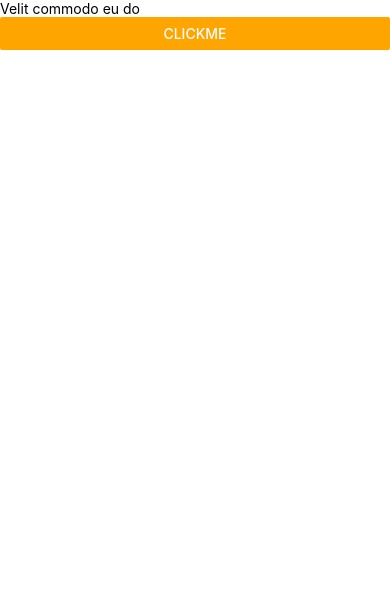
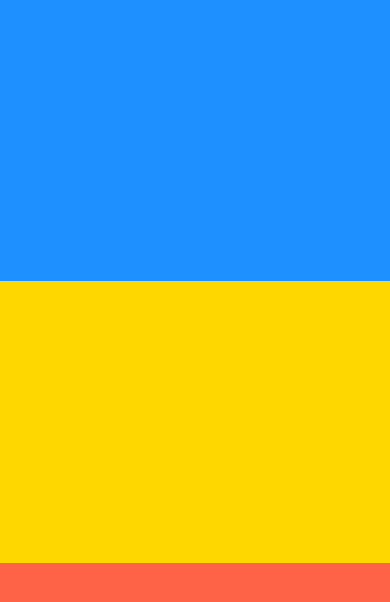
Before and after one commit to tirthankarkundu17/ReactNative-DoneWithIt, a React Native app: screen / in a window 390 px wide. Shown: the top 602 px of the page. Built offline with nearby package versions, Linux system fonts and the light colour scheme; grey boxes are pictures that could not be loaded.

Commit message:
Flex basic

```diff
--- a/App.js
+++ b/App.js
@@ -16,61 +16,31 @@ import {
 } from "react-native";
 
 export default function App() {
-  // console.log(require("./assets/icon.png"));
-
-  const handlePress = () => {
-    console.log("Clicked");
-  };
-
   return (
-    <SafeAreaView style={styles.container}>
-      <Text numberOfLines={1} onPress={handlePress}>
-        Velit commodo eu do
-      </Text>
-
-      <TouchableOpacity onPress={() => console.log("CK")}>
-        <Image
-          // blurRadius={5}
-          fadeDuration={1000} //works only on android
-          style={styles.logo}
-          source={{ uri: "https://picsum.photos/200/300" }}
-        />
-      </TouchableOpacity>
-
-      <Button
-        color="orange"
-        title="ClickMe"
-        onPress={() =>
-          Alert.alert("Title", "Tapped", [
-            {
-              text: "Yes",
-              onPress: () => {
-                console.log("yes");
-              },
-            },
-            {
-              text: "No",
-              onPress: () => {
-                console.log("no");
-              },
-            },
-          ])
-        }
+    <View
+      style={{
+        flex: 1,
+        backgroundColor: "whitesmoke",
+      }}
+    >
+      <View
+        style={{
+          flex: 1,
+          backgroundColor: "dodgerblue",
+        }}
       />
-    </SafeAreaView>
+      <View
+        style={{
+          flex: 1,
+          backgroundColor: "gold",
+        }}
+      />
+      <View
+        style={{
+          flex: 1,
+          backgroundColor: "tomato",
+        }}
+      />
+    </View>
   );
 }
-
-const styles = StyleSheet.create({
-  container: {
-    flex: 1,
-    backgroundColor: "white",
-    paddingTop: Platform.OS === "android" ? StatusBar.currentHeight : 0,
-    // alignItems: "center",
-    // justifyContent: "center",
-  },
-  logo: {
-    width: "100%",
-    height: "50%",
-  },
-});
```
